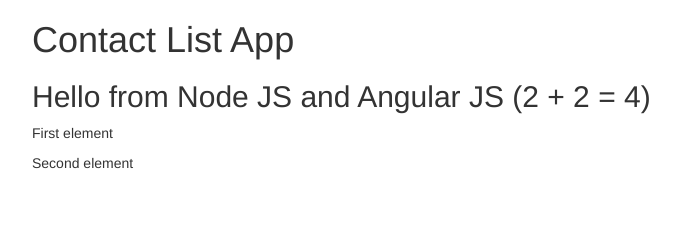
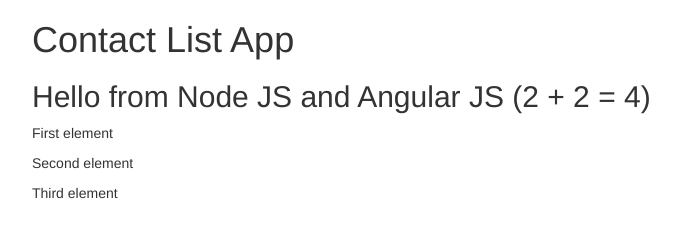
Before and after one commit to atellmer/mean-stack, a website: page public/index.html in a window 1280 px wide. Shown: the whole page, without its empty margins (38-718 px from the left). Drawn offline with nearby package versions, Linux system fonts and the light colour scheme.

Commit message:
Third commit

```diff
--- a/public/index.html
+++ b/public/index.html
@@ -14,7 +14,7 @@
 				<h2>Hello from Node JS and Angular JS (2 + 2 = {{2 + 2}})</h2>
 				<p>First element</p>
 				<p>Second element</p>
-				<!--<p>Third element</p>-->
+				<p>Third element</p>
 			</div>
 		</div>
 	</div>
```
